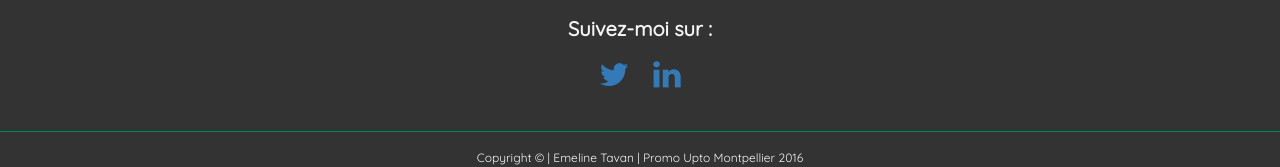
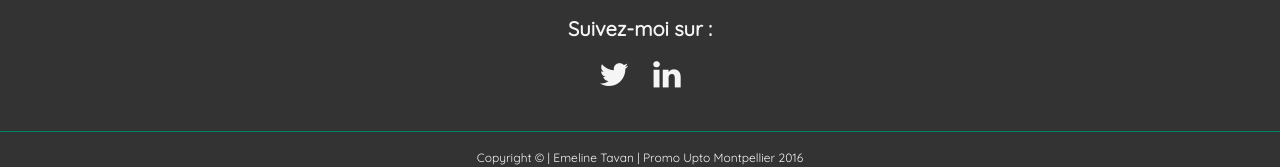
Before and after one commit to emelinegit/cv, a plain HTML site: page index.html in a window 1280 px wide. Shown: the part 4562-4729 px from the top of the page. Drawn offline with nearby package versions, Linux system fonts and the light colour scheme.

Commit message:
color fa footer

```diff
--- a/css/style.css
+++ b/css/style.css
@@ -671,6 +671,10 @@ section {
     margin-right: 20px;
 }
 
+#contact a {
+    color: whitesmoke;
+}
+
 footer {
     background-color: #333333;
     text-align: center;
```
